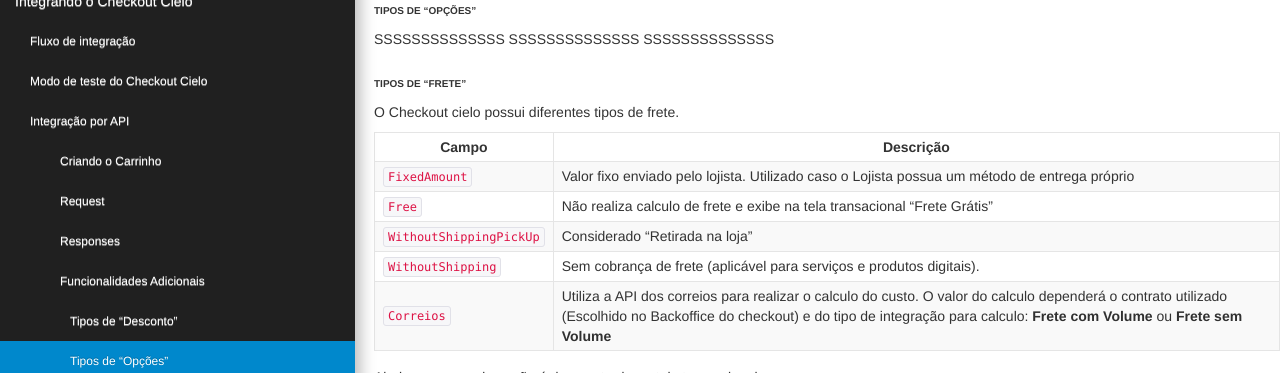
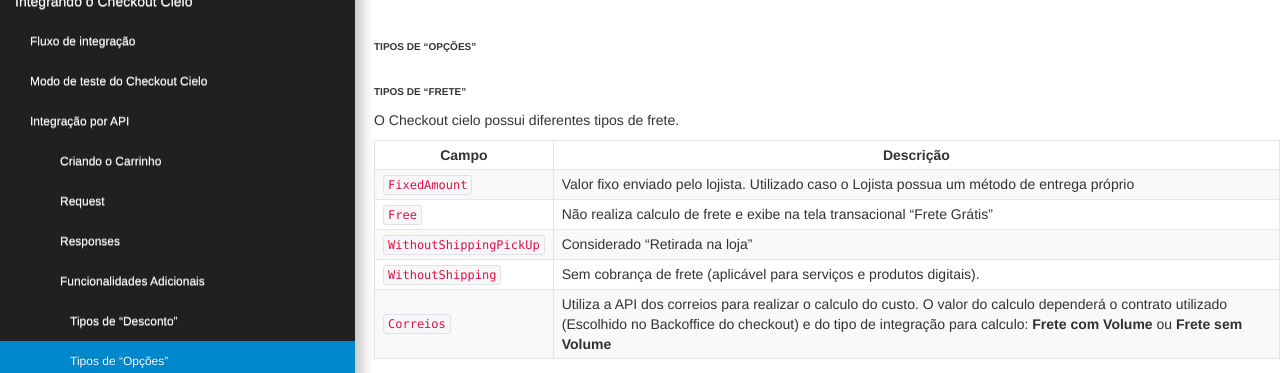
Before and after one commit to DeveloperCielo/Tutorial, a Jekyll site: the page built from _posts/2017-08-25-Checkout.md, in a window 1280 px wide and 900 px high, scrolled down 16071 px, cut to the strip 229-602 px from the top of the window. Built offline with Jekyll 4.4.1, drawn with Linux system fonts in a browser that asks for light colours; some web fonts are replaced.

Commit message:
Updated '_posts/2017-08-25-Checkout.md' via CloudCannon

```diff
--- a/_posts/2017-08-25-Checkout.md
+++ b/_posts/2017-08-25-Checkout.md
@@ -591,15 +591,13 @@
 |-----------------|
 |![Meios de pagamento](http://fit-chair.cloudvent.net/Tutorial/public/images/Checkout/checkout-discount-MP.PNG)|
 
-
-
-
+<br>
 
 #### Tipos de "Opções"
 
-SSSSSSSSSSSSSS
-SSSSSSSSSSSSSS
-SSSSSSSSSSSSSS
+
+
+
 
 
 #### Tipos de "Frete"
```
